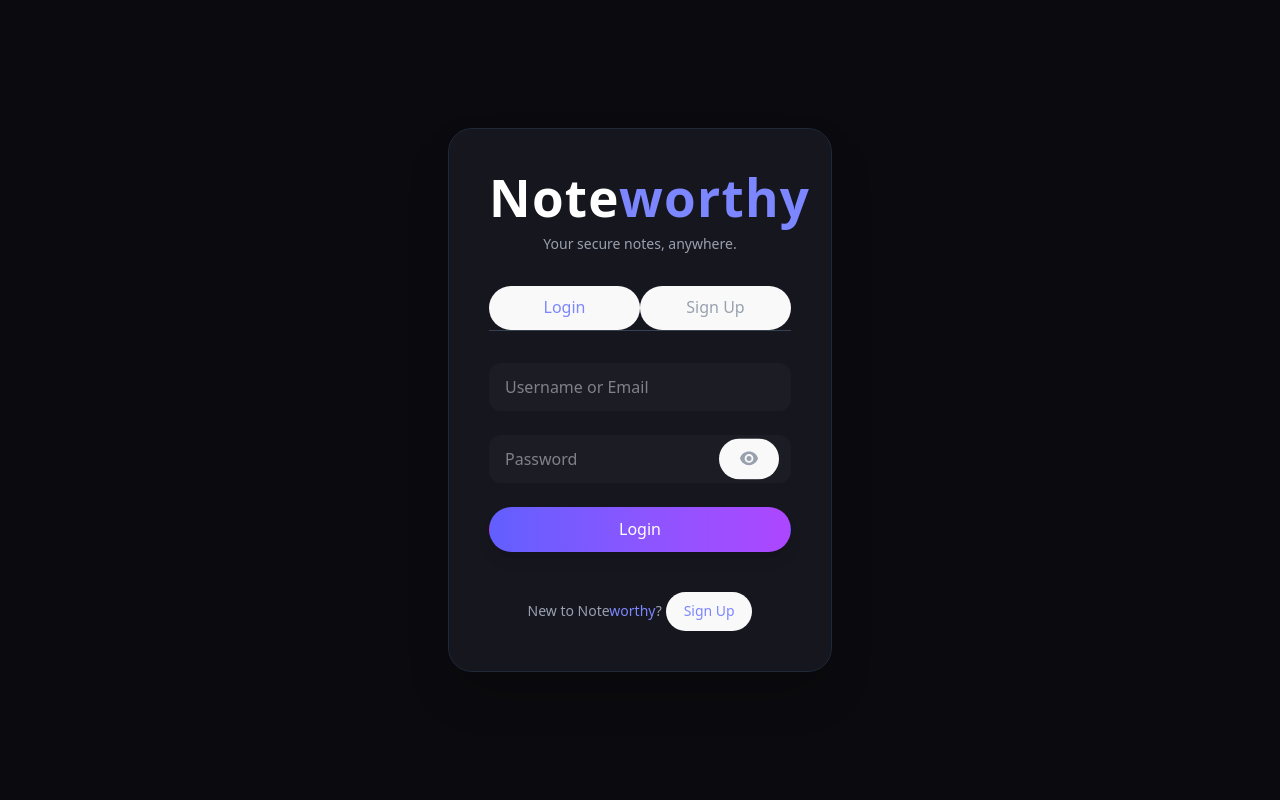
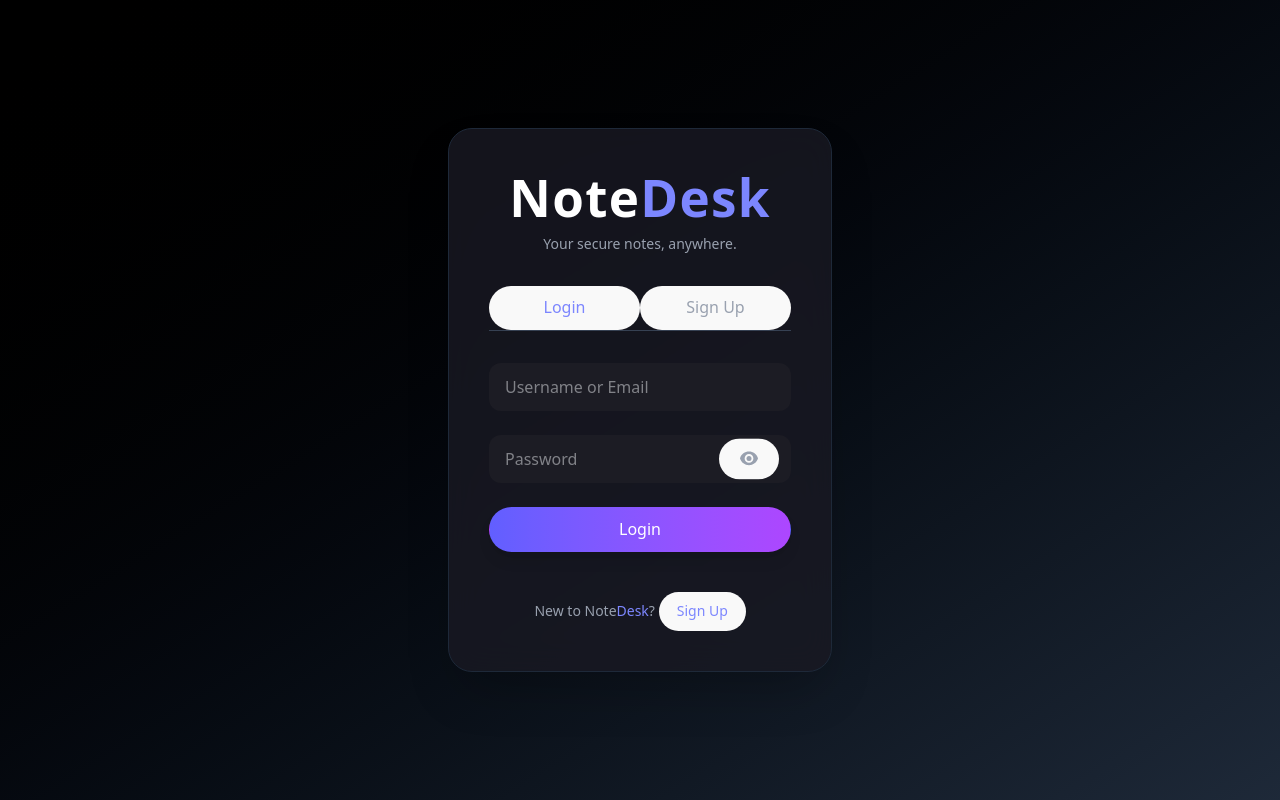
Before and after one commit to Avibhatnagar10/NoteDesk, a React (Vite) app in the folder frontend/: page / in a window 1280 px wide. Built offline with nearby package versions, Linux system fonts and the light colour scheme; the HTML template or start-up script is replaced by a standard one.

Commit message:
Update Login.tsx

```diff
--- a/frontend/src/pages/Login.tsx
+++ b/frontend/src/pages/Login.tsx
@@ -2,6 +2,8 @@
 
 import React, { useState } from "react";
 import { EyeIcon, EyeSlashIcon } from "@heroicons/react/24/solid";
+import '../index.css'
+
 
 // Password Input Component
 const PasswordInput = ({
@@ -34,7 +36,11 @@ const PasswordInput = ({
       className="absolute right-3 top-1/2 -translate-y-1/2 text-gray-400 hover:text-gray-200"
       aria-label={showPassword ? "Hide password" : "Show password"}
     >
-      {showPassword ? <EyeSlashIcon className="w-5 h-5" /> : <EyeIcon className="w-5 h-5" />}
+      {showPassword ? (
+        <EyeSlashIcon className="w-5 h-5" />
+      ) : (
+        <EyeIcon className="w-5 h-5" />
+      )}
     </button>
   </div>
 );
@@ -112,7 +118,11 @@ export default function LoginPage() {
 
     setRegisteredUsers((prev) => [
       ...prev,
-      { username: formData.username, email: formData.email, password: formData.password },
+      {
+        username: formData.username,
+        email: formData.email,
+        password: formData.password,
+      },
     ]);
 
     // alert("Signup successful! Please login now.");
@@ -139,7 +149,8 @@ export default function LoginPage() {
     window.location.href = "/dashboard";
   };
 
-  const formContent = activeTab === "login" ? (
+  const formContent =
+    activeTab === "login" ? (
       <form className="space-y-6" onSubmit={handleLogin}>
         <div className="space-y-2">
           <input
@@ -150,7 +161,9 @@ export default function LoginPage() {
             onChange={handleChange}
             className="w-full px-4 py-3 bg-[#1C1C24] text-gray-200 rounded-xl outline-none focus:ring-2 focus:ring-indigo-400 transition-colors"
           />
-        {errors.username && <p className="text-red-500 text-sm mt-1">{errors.username}</p>}
+          {errors.username && (
+            <p className="text-red-500 text-sm mt-1">{errors.username}</p>
+          )}
         </div>
 
         <div className="space-y-2">
@@ -162,7 +175,9 @@ export default function LoginPage() {
             showPassword={showPassword}
             setShowPassword={setShowPassword}
           />
-        {errors.password && <p className="text-red-500 text-sm mt-1">{errors.password}</p>}
+          {errors.password && (
+            <p className="text-red-500 text-sm mt-1">{errors.password}</p>
+          )}
         </div>
 
         <button
@@ -172,7 +187,7 @@ export default function LoginPage() {
           Login
         </button>
         <div className="text-center text-gray-400 text-sm pt-4">
-        New to Note<span className="text-indigo-400">worthy</span>?
+          New to Note<span className="text-indigo-400">Desk</span>?
           <button
             type="button"
             onClick={() => setActiveTab("signup")}
@@ -183,7 +198,7 @@ export default function LoginPage() {
         </div>
       </form>
     ) : (
-    <form className="space-y-6" onSubmit={handleSignup}>
+      <form className="space-y-5" onSubmit={handleSignup}>
         <div className="space-y-2">
           <input
             type="text"
@@ -193,7 +208,9 @@ export default function LoginPage() {
             onChange={handleChange}
             className="w-full px-4 py-3 bg-[#1C1C24] text-gray-200 rounded-xl outline-none focus:ring-2 focus:ring-indigo-400 transition-colors"
           />
-        {errors.username && <p className="text-red-500 text-sm mt-1">{errors.username}</p>}
+          {errors.username && (
+            <p className="text-red-500 text-sm mt-1">{errors.username}</p>
+          )}
         </div>
 
         <div className="space-y-2">
@@ -205,7 +222,9 @@ export default function LoginPage() {
             onChange={handleChange}
             className="w-full px-4 py-3 bg-[#1C1C24] text-gray-200 rounded-xl outline-none focus:ring-2 focus:ring-indigo-400 transition-colors"
           />
-        {errors.email && <p className="text-red-500 text-sm mt-1">{errors.email}</p>}
+          {errors.email && (
+            <p className="text-red-500 text-sm mt-1">{errors.email}</p>
+          )}
         </div>
 
         <div className="space-y-2">
@@ -217,7 +236,9 @@ export default function LoginPage() {
             showPassword={showPassword}
             setShowPassword={setShowPassword}
           />
-        {errors.password && <p className="text-red-500 text-sm mt-1">{errors.password}</p>}
+          {errors.password && (
+            <p className="text-red-500 text-sm mt-1">{errors.password}</p>
+          )}
         </div>
 
         <div className="space-y-2">
@@ -230,7 +251,9 @@ export default function LoginPage() {
             setShowPassword={setShowConfirmPassword}
           />
           {errors.confirmPassword && (
-          <p className="text-red-500 text-sm mt-1">{errors.confirmPassword}</p>
+            <p className="text-red-500 text-sm mt-1">
+              {errors.confirmPassword}
+            </p>
           )}
         </div>
 
@@ -254,33 +277,26 @@ export default function LoginPage() {
     );
 
   return (
-    <div className="relative min-h-screen flex flex-col items-center justify-center bg-[#0B0B0F] text-white p-4">
-      {/* Animated blurred background */}
-      <style>{`
-        @keyframes blob {
-          0% { transform: scale(1) translate(0, 0); }
-          33% { transform: scale(1.1) translate(30px, -50px); }
-          66% { transform: scale(0.9) translate(-20px, 20px); }
-          100% { transform: scale(1) translate(0, 0); }
-        }
-        .animate-blob { animation: blob 7s infinite; }
-        .animation-delay-2000 { animation-delay: 2s; }
-        .animation-delay-4000 { animation-delay: 4s; }
-      `}</style>
+    < div className=" bg-gradient-to-br from-black to-gray-800    fixed inset-0 ">
+    <div className="relative min-h-screen flex items-center justify-center  text-white p-4">
+      {/* Animated blurred blobs */}
 
+{/*
       <div className="absolute inset-0 -z-10 overflow-hidden">
-        <div className="absolute w-72 h-72 bg-purple-500 rounded-full mix-blend-multiply filter blur-3xl opacity-30 animate-blob top-1/2 left-1/4"></div>
-        <div className="absolute w-72 h-72 bg-indigo-500 rounded-full mix-blend-multiply filter blur-3xl opacity-30 animate-blob animation-delay-2000 top-1/3 left-2/3"></div>
-        <div className="absolute w-72 h-72 bg-pink-500 rounded-full mix-blend-multiply filter blur-3xl opacity-30 animate-blob animation-delay-4000 bottom-1/4 right-1/4"></div>
-        <div className="absolute w-72 h-72 bg-cyan-500 rounded-full mix-blend-multiply filter blur-3xl opacity-30 animate-blob animation-delay-6000 bottom-1/3 left-1/2"></div>
-      </div>
+
+        <div className="absolute w-72 h-72 bg-gradient-to-br from-purple-500 to-pink-500 rounded-full mix-blend-multiply filter blur-3xl opacity-30 animate-blob top-1/4 left-1/3"></div>
+        <div className="absolute w-72 h-72 bg-gradient-to-br from-indigo-500 to-purple-500 rounded-full mix-blend-multiply filter blur-3xl opacity-30 animate-blob animation-delay-2000 top-1/2 right-1/4"></div>
+        <div className="absolute w-72 h-72 bg-gradient-to-br from-pink-500 to-purple-500 rounded-full mix-blend-multiply filter blur-3xl opacity-30 animate-blob animation-delay-4000 bottom-1/4 left-1/2"></div>
+      </div> */}
 
       <div className="bg-[#1A1A24]/80 backdrop-blur-lg rounded-3xl shadow-2xl p-10 w-full max-w-sm border border-gray-800">
         <div className="text-center mb-8">
           <h1 className="text-4xl font-bold tracking-wide">
-            Note<span className="text-indigo-400">worthy</span>
+            Note<span className="text-indigo-400">Desk</span>
           </h1>
-          <p className="text-gray-400 text-sm mt-2">Your secure notes, anywhere.</p>
+          <p className="text-gray-400 text-sm mt-2">
+            Your secure notes, anywhere.
+          </p>
         </div>
 
         {/* Tabs */}
@@ -310,5 +326,6 @@ export default function LoginPage() {
         {formContent}
       </div>
     </div>
+    </div>
   );
 }
```
Lines whose indentation alone changed are shown as unchanged.
